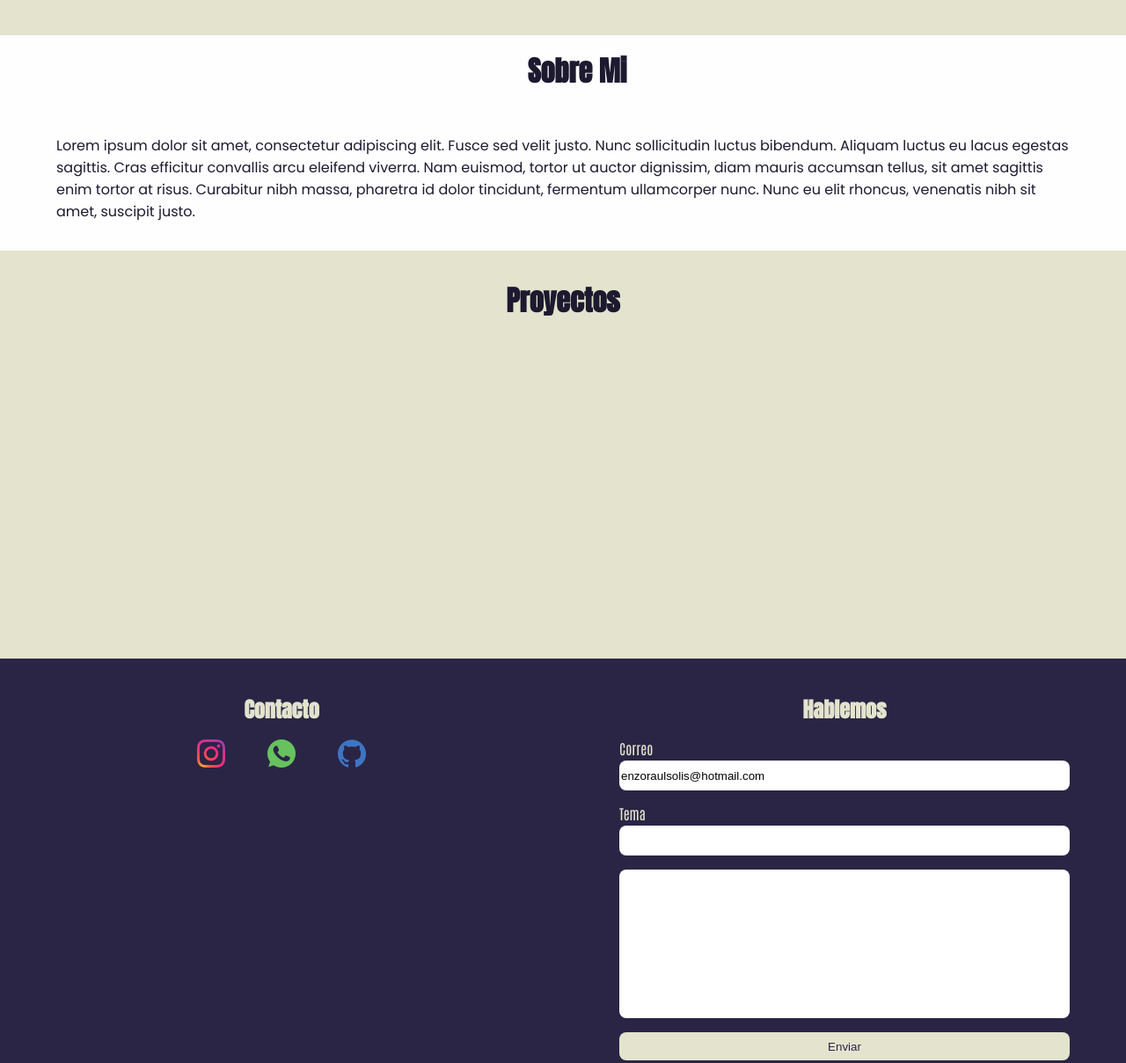
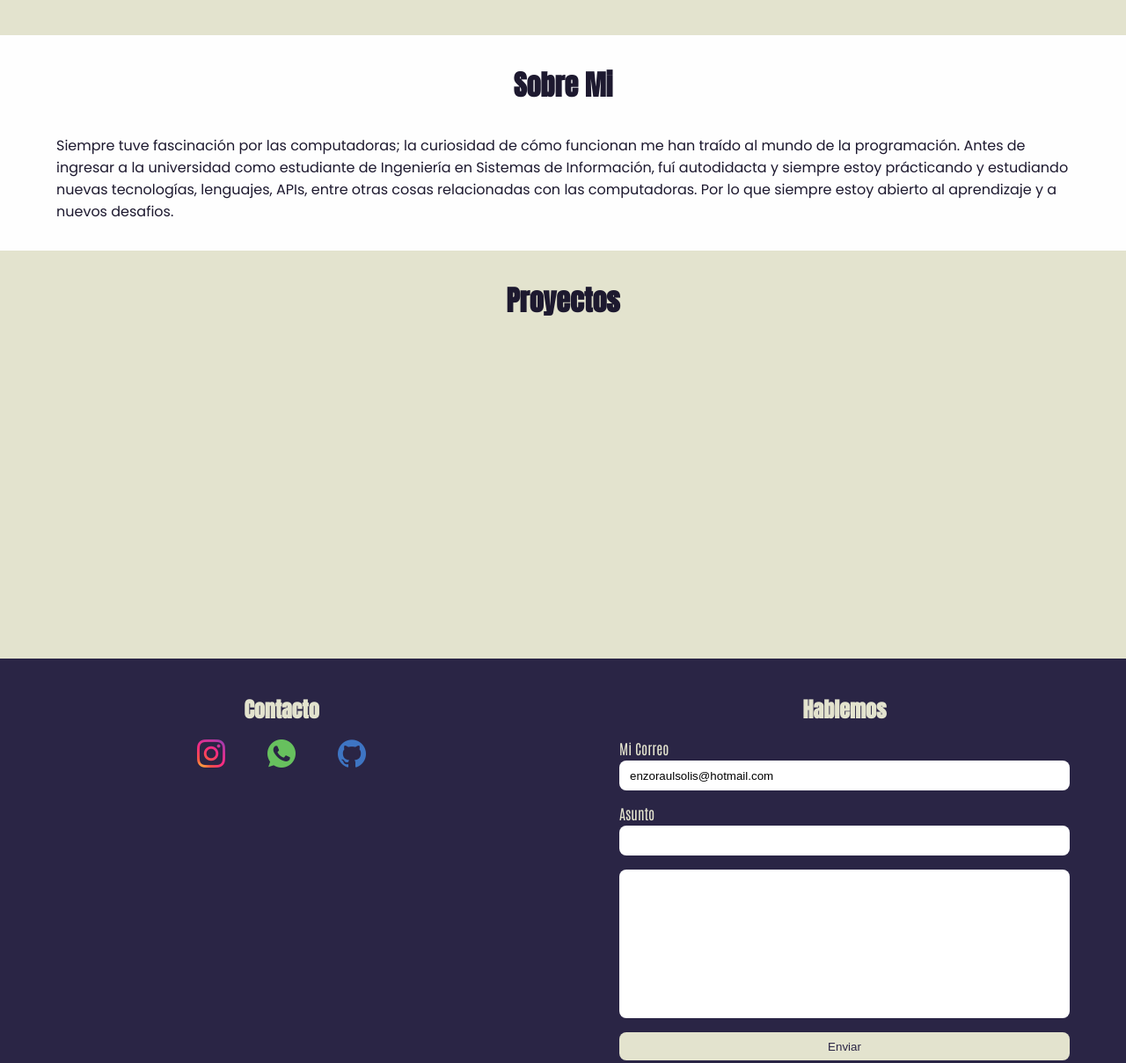
Before and after one commit to EnzoSolis/MyPortfolio, a plain HTML site: page Portfolio/index.html in a window 1280 px wide. Shown: the part 760-1969 px from the top of the page at 88% size. Drawn offline with Linux system fonts and the light colour scheme.

Commit message:
fix: add about me text and fix styles

```diff
--- a/Portfolio/assets/css/index.css
+++ b/Portfolio/assets/css/index.css
@@ -100,6 +100,7 @@ input[type="text"], input[type="email"] {
   border-radius: 0.5rem;
   height: 2rem;
   border: none;
+  padding-left: 0.75rem;
 }
 
 #textarea_body {
@@ -226,7 +227,7 @@ a:focus {
 
 #content {
   margin-top: 4rem;
-  overflow-x: clip;
+  /* overflow-x: clip; */
 }
 
 .content_presentation {
@@ -288,7 +289,6 @@ a:focus {
 
 .content_about_me {
   height: auto;
-  width: 100%;
   background-color: var(--bg-one);
   color: var(--text-color);
   align-content: center;
@@ -297,7 +297,7 @@ a:focus {
 .content_about_me > h1 {
   width: 100%;
   text-align: center;
-  padding: 1rem;
+  padding-top: 2rem;
 }
 
 .content_about_me > p {
--- a/Portfolio/index.html
+++ b/Portfolio/index.html
@@ -54,11 +54,10 @@
     <section id="aboutme" class="content_about_me">
       <h1 class="text-title">Sobre Mi</h1>
       <p>
-        Lorem ipsum dolor sit amet, consectetur adipiscing elit. Fusce sed velit justo. Nunc sollicitudin luctus
-        bibendum. Aliquam luctus eu lacus egestas sagittis. Cras efficitur convallis arcu eleifend viverra.
-        Nam euismod, tortor ut auctor dignissim, diam mauris accumsan tellus, sit amet sagittis enim tortor
-        at risus. Curabitur nibh massa, pharetra id dolor tincidunt, fermentum ullamcorper nunc. Nunc eu elit
-        rhoncus, venenatis nibh sit amet, suscipit justo.
+        Siempre tuve fascinación por las computadoras; la curiosidad de cómo funcionan me han traído al mundo de la programación.
+        Antes de ingresar a la universidad como estudiante de Ingeniería en Sistemas de Información, fuí autodidacta y
+        siempre estoy prácticando y estudiando nuevas tecnologías, lenguajes, APIs, entre otras cosas relacionadas con las
+        computadoras. Por lo que siempre estoy abierto al aprendizaje y a nuevos desafios.
       </p>
     </section>
 
@@ -92,9 +91,9 @@
     <div class="footer_send_email">
       <h1 class="footer_h1 text-title text-color-dark" style="font-size: 1.5rem;">Hablemos</h1>
       <form id="form_email" name="form-email">
-        <label class="form_email_label text-subtitle text-color-dark" for="email">Correo</label>
+        <label class="form_email_label text-subtitle text-color-dark" for="email">Mi Correo</label>
         <input type="email" id="email" name="email" value="enzoraulsolis@hotmail.com" readonly>
-        <label class="form_email_label text-subtitle text-color-dark" for="subject">Tema</label>
+        <label class="form_email_label text-subtitle text-color-dark" for="subject">Asunto</label>
         <input type="text" id="subject" name="subject">
         <textarea wrap="off" form="form_email" id="textarea_body" name="textarea_body" cols="30" rows="10"></textarea>
         <input  type="submit" value="Enviar">
```
Also changed, not shown: Portfolio/projects/turtle.html (+1 -1 lines).
